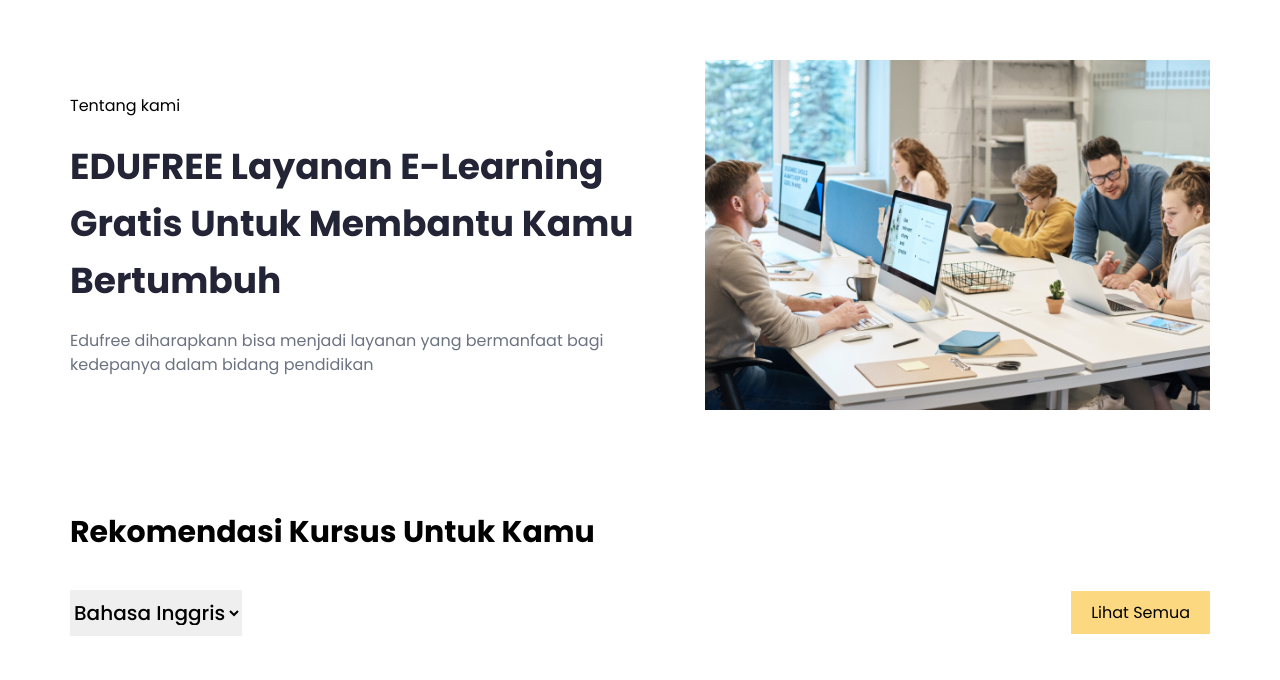
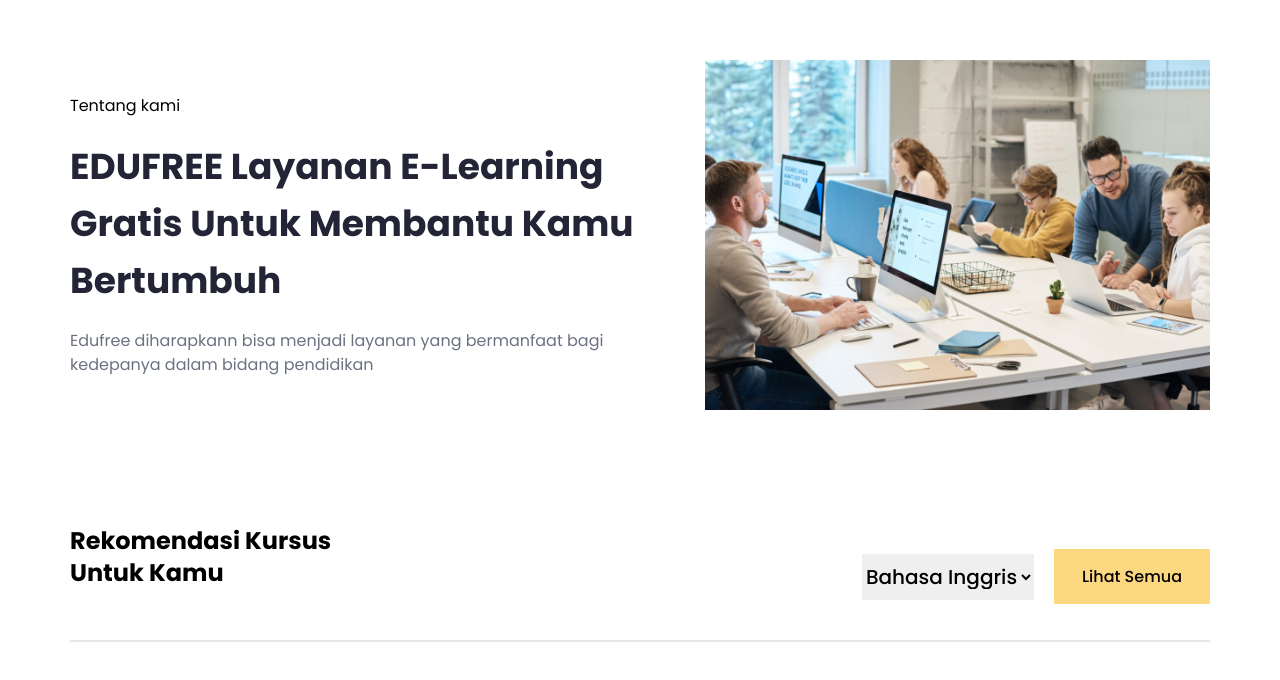
Before and after one commit to Taufik-H/edufree, a React (Vite) app: page / in a window 1280 px wide. Shown: the part 1896-2576 px from the top of the page. Built offline with nearby package versions, Linux system fonts and the light colour scheme.

Commit message:
feat:button and title kursus

```diff
--- a/src/sections/Kursus.jsx
+++ b/src/sections/Kursus.jsx
@@ -5,12 +5,17 @@
     <section>
       <div className=" w-full  mt-10 mb-20">
         <div className="">
-          <Container>
-            <div className="w-full flex md:justify-between flex-col justify-center">
-              <div className="text-3xl font-semibold">
-                Rekomendasi Kursus Untuk Kamu
+          <Container className={`flex-col gap-10`}>
+            <div className="w-full flex md:justify-between flex-col md:flex-row md:items-center justify-center ">
+              <div className="">
+                <div className="md:text-2xl text-3xl font-semibold ">
+                  Rekomendasi Kursus
+                </div>
+                <div className="md:text-2xl text-3xl font-semibold ">
+                  Untuk Kamu
+                </div>
               </div>
-              <div className="flex items-center justify-between  mt-10">
+              <div className="flex items-center justify-between  mt-10 md:justify-start md:gap-5 ">
                 <select className="py-2   text-xl  font-medium">
                   <option value="" disabled>
                     Kategori
@@ -21,13 +26,14 @@
                 <div className="">
                   <a
                     href="#"
-                    className="cursor-pointer bg-[#FCD980] px-5 py-2.5"
+                    className="cursor-pointer bg-[#FCD980] px-7 py-4 font-medium"
                   >
                     Lihat Semua
                   </a>
                 </div>
               </div>
             </div>
+            <div className="p-[1px] w-full bg-gray-200" />
           </Container>
         </div>
       </div>
```
